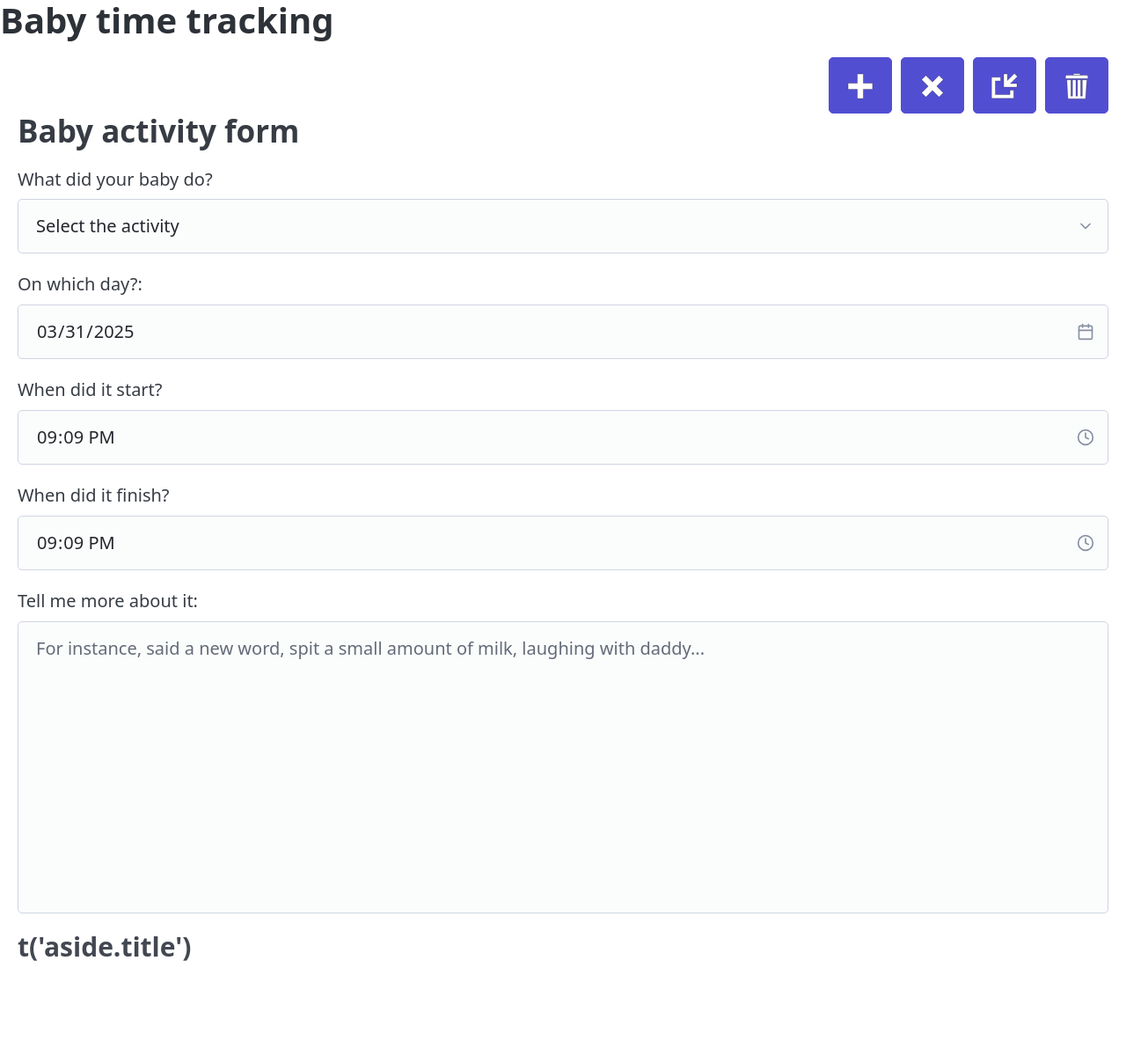
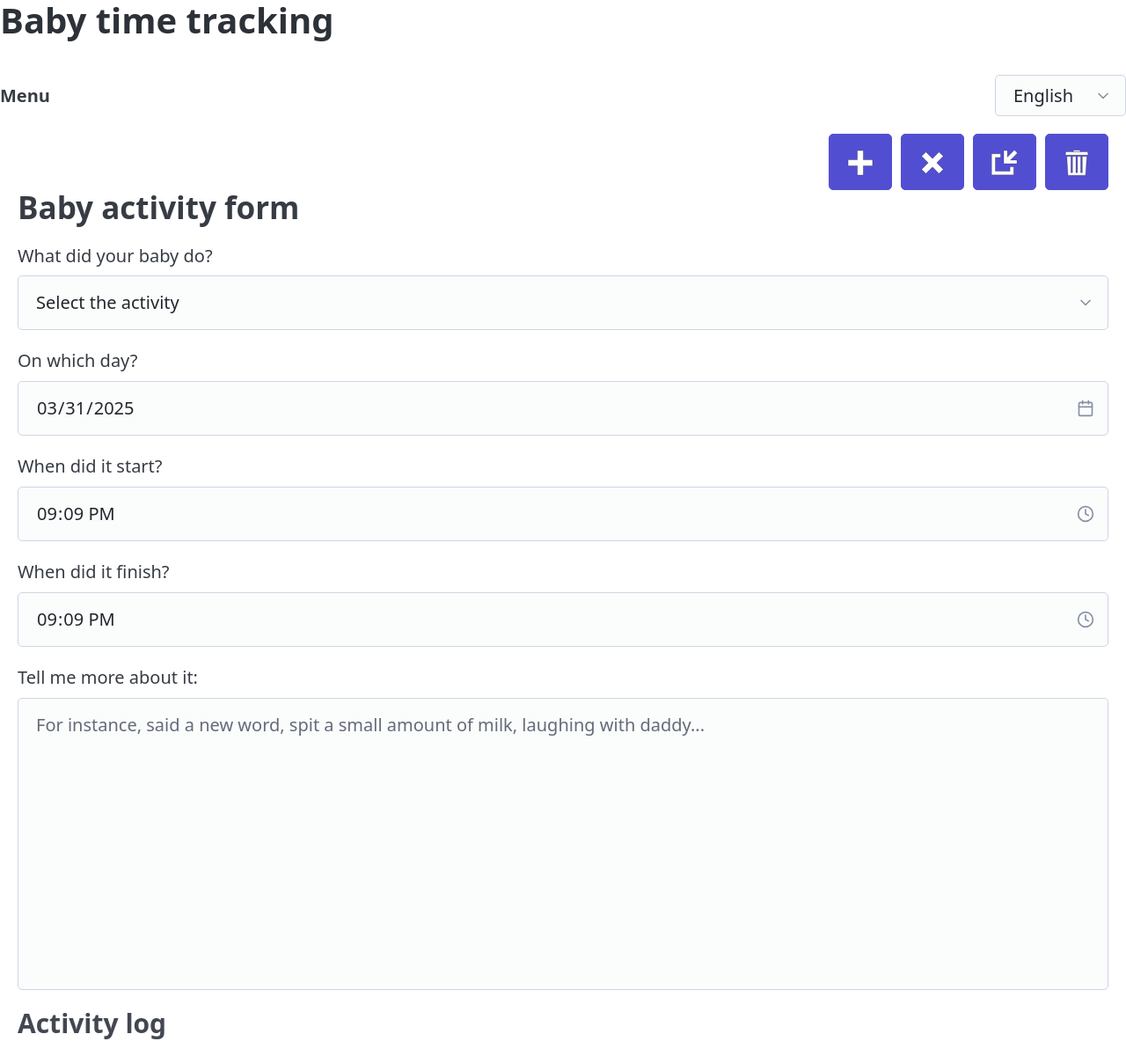
Before and after one commit to jackyscript/baby-time-tracking, a Vue app: page / in a window 1280 px wide. Shown: the whole page at 88% size. Before the commit the page ends 1113 px from the top, so only its background shows below. Built offline with nearby package versions, Linux system fonts and the light colour scheme.

Commit message:
Improve i18n

```diff
--- a/src/App.vue
+++ b/src/App.vue
@@ -1,4 +1,5 @@
 <script setup>
+import NavComponent from './components/NavComponent.vue'
 import TrackingComponent from './components/time/TrackingComponent.vue'
 </script>
 
@@ -6,6 +7,7 @@ import TrackingComponent from './components/time/TrackingComponent.vue'
   <header role="banner">
     <h1>{{ $t('header.title') }}</h1>
   </header>
+  <NavComponent></NavComponent>
   <main role="main" class="container-fluid">
     <TrackingComponent></TrackingComponent>
   </main>
--- /dev/null
+++ b/src/components/NavComponent.vue
@@ -0,0 +1,31 @@
+<script setup>
+import { useI18n } from 'vue-i18n'
+const { t, availableLocales, locale } = useI18n()
+const supportedLocales = {
+  en: { name: 'English' },
+  de: { name: 'Deutsch' }
+}
+</script>
+<template>
+  <nav>
+    <ul>
+      <li>
+        <strong>{{ t('nav.title') }}</strong>
+      </li>
+    </ul>
+    <ul>
+      <li>
+        <select name="locales" id="locales" v-model="locale">
+          <option
+            v-for="(availableLocale, index) in availableLocales"
+            :key="index"
+            :value="availableLocale"
+            :selected="availableLocale === locale"
+          >
+            {{ supportedLocales[availableLocale]['name'] }}
+          </option>
+        </select>
+      </li>
+    </ul>
+  </nav>
+</template>
--- a/src/components/time/RecordsComponent.vue
+++ b/src/components/time/RecordsComponent.vue
@@ -18,7 +18,7 @@ const onHandle = (action, key) => {
 </script>
 
 <template>
-  <h3>t('aside.title')</h3>
+  <h3>{{ t('aside.title') }}</h3>
   <ul tabindex="0" class="timekeeper-entry" v-for="(record, key) in timeRecords" :key="record.id">
     <li>
       <label :for="record.babyActivity.entryId">{{ t('aside.entry.activity') }}:</label
--- a/src/components/time/TrackingComponent.vue
+++ b/src/components/time/TrackingComponent.vue
@@ -6,11 +6,11 @@ import { useI18n } from 'vue-i18n'
 const { t } = useI18n()
 
 const activityTypes = [
-  t('main.activity.wasBreastFed'),
-  t('main.activity.wasFed'),
-  t('main.activity.playing'),
-  t('main.activity.crying'),
-  t('main.activity.tookANap')
+  'main.activity.wasBreastFed',
+  'main.activity.wasFed',
+  'main.activity.playing',
+  'main.activity.crying',
+  'main.activity.tookANap'
 ]
 
 let formTitle = ref('')
@@ -135,11 +135,11 @@ function removeRecord(key) {
     <select name="activities" id="activities" v-model="babyActivity">
       <option value="" disabled selected>{{ t('main.activityPlaceHolder') }}</option>
       <option v-for="(activityType, index) in activityTypes" :key="index" :value="activityType">
-        {{ activityType }}
+        {{ t(activityType) }}
       </option>
     </select>
 
-    <label for="current-day">{{ t('main.form.label.date') }}:</label>
+    <label for="current-day">{{ t('main.form.label.date') }}</label>
     <input type="date" id="current-day" name="time-tracker-day" v-model="entryDate" />
 
     <label for="start-time">{{ t('main.form.label.start') }}</label>
--- /dev/null
+++ b/src/locales/de.json
@@ -0,0 +1,60 @@
+{
+  "header": {
+    "title": "Baby-Zeiterfassung"
+  },
+  "nav": {
+    "title": "Menü"
+  },
+  "main": {
+    "title": "Baby-Aktivitätsformular",
+    "edit": {
+      "title": "Noch etwas vergessen?"
+    },
+    "activity": {
+      "wasBreastFed": "Gestillt",
+      "wasFed": "Gefüttert",
+      "playing": "Spielen",
+      "crying": "Weinen",
+      "tookANap": "Macht ein Schläfchen"
+    },
+    "form": {
+      "label": {
+        "activity": "Was machte dein Baby?",
+        "date": "An welchem Tag?",
+        "start": "Wann ging es los?",
+        "end": "Wann war es zu Ende?",
+        "details": "Erzähl mir mehr"
+      }
+    },
+    "activityPlaceHolder": "Wähle eine Aktivität",
+    "detailsPlaceHolder": "Zum Beispiel, es sagte ein neues Wort, spuckte etwas Milch, lachte mit Papi..."
+  },
+  "toolbar": {
+    "add": "Hinzufügen",
+    "cancel": "Abbrechen",
+    "saveAll": "Speichere alles",
+    "deleteAll": "Entferne alles",
+    "title": {
+      "add": "Füge Eintrag hinzu",
+      "cancel": "Eintragung abbrechen",
+      "saveAll": "Alle Einträge speichern",
+      "deleteAll": "Alle Einträge entfernen"
+    }
+  },
+  "aside": {
+    "title": "Aktivitäten-Tagebuch",
+    "entry": {
+      "activity": "Aktivität",
+      "entryDate": "Datum",
+      "start": "Beginn",
+      "end": "Ende",
+      "details": "Details"
+    },
+    "edit": "Bearbeiten",
+    "delete": "Entfernen",
+    "buttonTitle": {
+      "edit": "Bearbeite diesen Eintrag",
+      "delete": "Entferne diesen Eintrag"
+    }
+  }
+}
--- a/src/locales/en.json
+++ b/src/locales/en.json
@@ -1,6 +1,9 @@
 {
   "header": {
     "title": "Baby time tracking"
+  },
+  "nav": {
+    "title": "Menu"
   },
   "main": {
     "title": "Baby activity form",
--- a/src/main.js
+++ b/src/main.js
@@ -5,12 +5,13 @@ import { createI18n } from 'vue-i18n'
 import App from './App.vue'
 
 import en from './locales/en.json'
+import de from './locales/de.json'
 // configure i18n
 const i18n = createI18n({
   locale: 'en',
   legacy: false,
   fallbackLocale: 'en',
-  messages: { en }
+  messages: { en, de }
 })
 const app = createApp(App)
 app.use(i18n)
```
